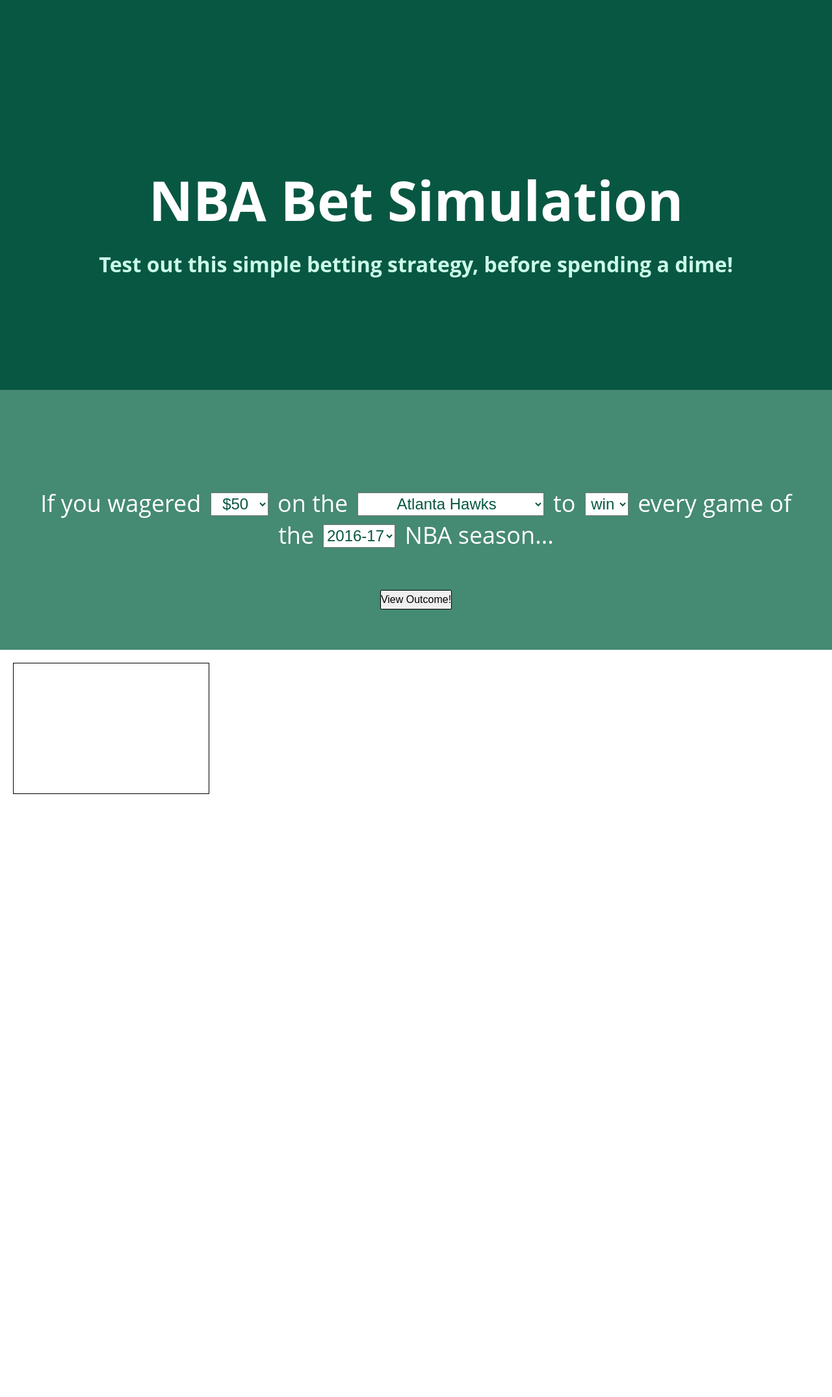
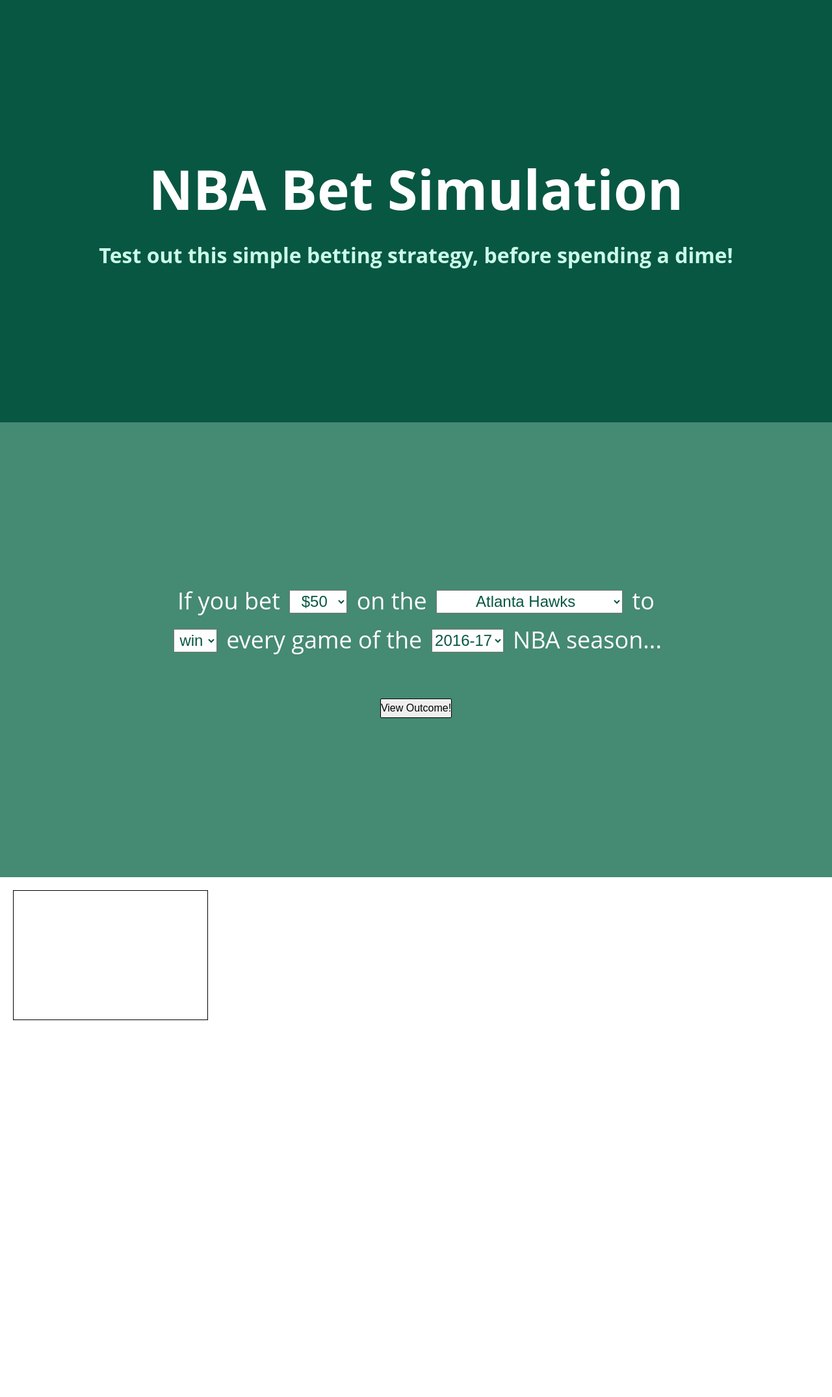
Before and after one commit to nikhilNathwani/Moneyline, a Flask app: page / in a window 1280 px wide. Shown: the whole page at 65% size. Before the commit the page ends 1222 px from the top, so only its background shows below. Run offline with Flask 2, Linux system fonts and the light colour scheme.

Commit message:
Updated display to flex so that content can be vertically and horizontally centered more easily

```diff
--- a/static/css/styles.css
+++ b/static/css/styles.css
@@ -2,7 +2,7 @@
 * {
   margin: 0;
   padding: 0;
-  /* box-sizing: border-box; */
+  box-sizing: border-box;
 }
 
 body {
@@ -10,19 +10,19 @@ body {
 }
 
 div.page-container {
-  padding: 0px 40px;
+  padding: 0px 25px;
+  display: flex;
+  align-items: center;
+  text-align: center;
 }
 
 div#landing-page {
   background-color: #085742;
-  height: 600px;
-  text-align: center;
+  height: 650px;
 }
 
 div#landing-page > div#title-area {
-  /* background-color: red; */
-  position: relative;
-  top: 250px;
+  margin: auto;
 }
 
 div#landing-page > div#title-area > h1 {
@@ -34,22 +34,23 @@ div#landing-page > div#title-area > h1 {
 div#landing-page > div#title-area > h2 {
   font-size: 32px;
   color: #CAFBE8;
+  line-height: 50px;
 }
 
 div#filter-page {
   background-color: #458A72;
-  height: 400px;
-  text-align: center;
+  height: 700px;
 }
 
 div#filter-page > div#input-area {
-  position: relative;
-  top: 150px;
+  width: 800px;
+  margin: auto;
   font-size: 36px;
   color: white;
 }
 
 div#filter-page > div#input-area > div#filter-paragraph {
+  line-height: 60px;
   margin-bottom: 40px;
 }
 
--- a/templates/index.html
+++ b/templates/index.html
@@ -13,7 +13,7 @@
         <div id="filter-page" class="page-container">
             <div id="input-area">
                 <div id="filter-paragraph">
-                    <span>If you wagered </span>
+                    <span>If you bet </span>
                     <select id="bet-input" class="dropdown">
                     <!-- options will be generated by JavaScript -->
                     </select>
```
Also changed, not shown: 1 other file.
